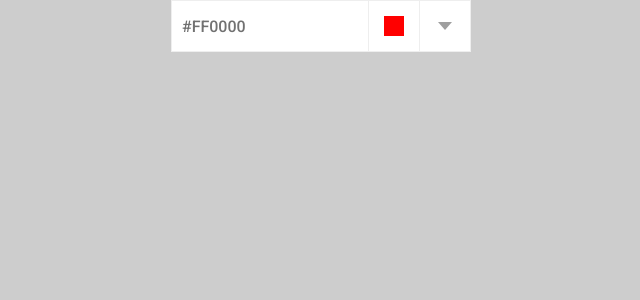
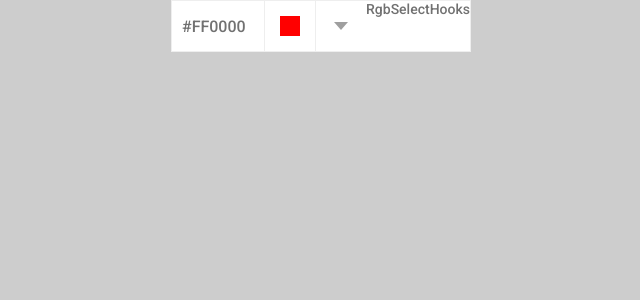
Before and after one commit to EDhalms/Color-Picker, a React (Create React App) app: page / in a window 1280 px wide. Shown: the top 300 px of the page, without its empty margins (319-959 px from the left). Built offline with nearby package versions, Linux system fonts and the light colour scheme.

Commit message:
Added HexSelecthooks component

```diff
--- a/src/components/color-picker/ColorPicker.js
+++ b/src/components/color-picker/ColorPicker.js
@@ -1,5 +1,6 @@
 import React from 'react';
 import HexSelect from './hex-select/HexSelect';
+import HexSelectHooks from './hex-select/HexSelectHooks';
 import RgbSelect from './rgb-select/RgbSelect';
 import './colorPicker.css';
 
@@ -42,6 +43,7 @@ class ColorPiker extends React.Component {
               onChange={this.onColorChange}
             />
           </div>
+          <HexSelectHooks />
         </div>
       </div>
     )
--- /dev/null
+++ b/src/components/color-picker/hex-select/HexSelectHooks.js
@@ -0,0 +1,10 @@
+import React from 'react';
+import './hexSelect.css';
+
+function RgbSelectHooks () {
+    return(
+        <div>RgbSelectHooks</div>
+    );
+}
+
+export default RgbSelectHooks;
```
Also changed, not shown: 1 other file (tests, documents, lock files or other folders).
